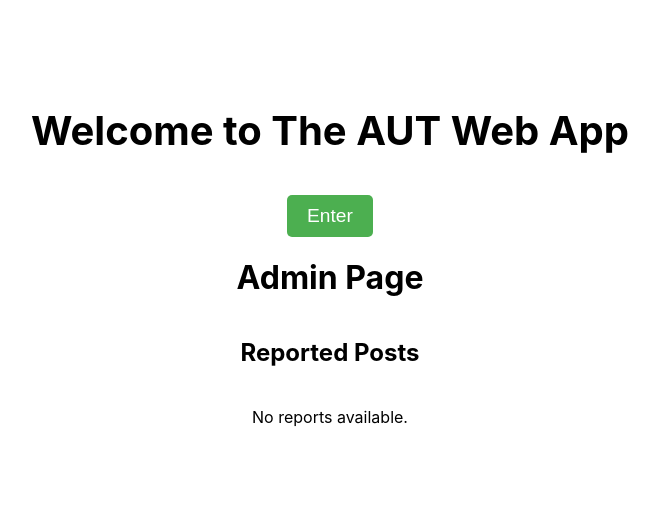
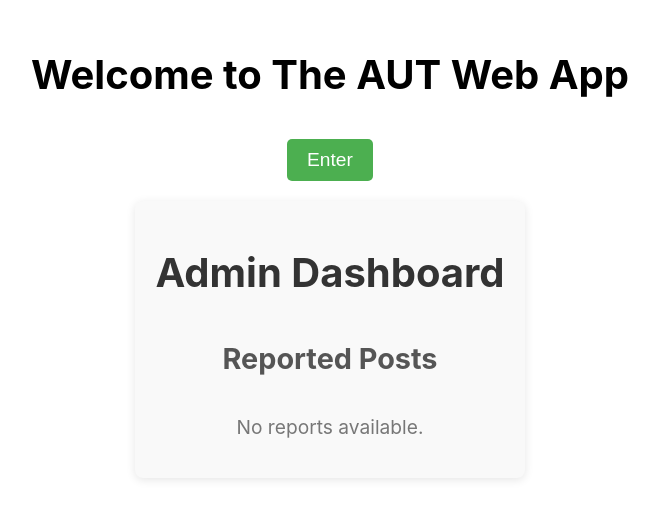
Before and after one commit to vst2213/AUT-Plus, a React (Create React App) app in the folder autplus/: page /admin in a window 1280 px wide. Shown: the part 139-658 px from the top of the page, without its empty margins (310-969 px from the left). Built offline with nearby package versions, Linux system fonts and the light colour scheme.

Commit message:
fixed the report function

```diff
--- /dev/null
+++ b/autplus/src/AdminPage.css
@@ -0,0 +1,48 @@
+.admin-container {
+  padding: 20px;
+  background-color: #f9f9f9; /* Light background for better contrast */
+  border-radius: 8px; /* Rounded corners */
+  box-shadow: 0 2px 10px rgba(0, 0, 0, 0.1); /* Subtle shadow */
+  max-width: 800px; /* Limit width for better readability */
+  margin: 20px auto; /* Center the container */
+}
+
+.admin-title {
+  font-size: 2.5rem; /* Larger title */
+  color: #333; /* Dark color for the title */
+  margin-bottom: 10px; /* Space below the title */
+}
+
+.reports-title {
+  font-size: 1.8rem; /* Subheading size */
+  color: #555; /* Slightly lighter color */
+  margin-bottom: 15px; /* Space below the subheading */
+}
+
+.no-reports {
+  font-size: 1.2rem; /* Slightly larger font for no reports message */
+  color: #777; /* Gray color for the message */
+  text-align: center; /* Center text */
+}
+
+.reports-list {
+  list-style-type: none; /* Remove bullet points */
+  padding: 0; /* Remove padding */
+}
+
+.report-item {
+  background-color: #fff; /* White background for list items */
+  border-radius: 5px; /* Rounded corners */
+  padding: 15px; /* Space inside list items */
+  margin-bottom: 10px; /* Space between list items */
+  box-shadow: 0 1px 5px rgba(0, 0, 0, 0.1); /* Light shadow for items */
+}
+
+.report-header {
+  font-weight: bold; /* Bold for user */
+}
+
+.report-comment {
+  margin-top: 5px; /* Space above comment */
+  color: #555; /* Lighter color for the comment */
+}
--- a/autplus/src/AdminPage.js
+++ b/autplus/src/AdminPage.js
@@ -1,20 +1,27 @@
-// AdminPage.js
 import React from "react";
 import { useReports } from "./ReportContext"; // Correct import
+import "./AdminPage.css"; // New CSS file for AdminPage styles
 
 const AdminPage = () => {
   const { reports } = useReports(); // Get the reports from context
 
   return (
     <div className="admin-container">
-      <h1>Admin Page</h1>
-      <h2>Reported Posts</h2>
+      <h1 className="admin-title">Admin Dashboard</h1>
+      <h2 className="reports-title">Reported Posts</h2>
       {reports.length === 0 ? (
-        <p>No reports available.</p>
+        <p className="no-reports">No reports available.</p>
       ) : (
-        <ul>
+        <ul className="reports-list">
           {reports.map((report, index) => (
-            <li key={index}>{report}</li> // Display reported posts
+            <li key={index} className="report-item">
+              <div className="report-header">
+                <strong>User:</strong> {report.user}
+              </div>
+              <div className="report-comment">
+                <strong>Comment:</strong> {report.comment}
+              </div>
+            </li>
           ))}
         </ul>
       )}
--- a/autplus/src/CommunityPage.js
+++ b/autplus/src/CommunityPage.js
@@ -8,7 +8,7 @@ const CommunityPage = () => {
   const [post, setPost] = useState("");
   const [darkMode, setDarkMode] = useState(false);
   const [isReported, setIsReported] = useState(false);
-  const { addReport } = useReports(); // Get addReport from context
+  const { addReport, reports } = useReports(); // Get addReport and reports from context
 
   // Load dark mode state from localStorage when the component mounts
   useEffect(() => {
@@ -36,6 +36,7 @@ const CommunityPage = () => {
   // Handle reporting a user
   const handleReport = (user, comment) => {
     addReport(user, comment); // Pass both user and comment
+    console.log("Current reports:", reports); // Debug log to show current reports
     setIsReported(true);
     setTimeout(() => {
       alert(`${user} has been reported for unwanted behavior.`);
--- a/autplus/src/ReportContext.js
+++ b/autplus/src/ReportContext.js
@@ -6,8 +6,7 @@ export const ReportProvider = ({ children }) => {
   const [reports, setReports] = useState([]);
 
   const addReport = (user, comment) => {
-    const newReport = { user, comment };
-    setReports((prevReports) => [...prevReports, newReport]);
+    setReports((prevReports) => [...prevReports, { user, comment }]);
   };
 
   return (
@@ -17,6 +16,4 @@ export const ReportProvider = ({ children }) => {
   );
 };
 
-export const useReports = () => {
-  return useContext(ReportContext);
-};
+export const useReports = () => useContext(ReportContext);
--- a/autplus/src/Reports.js
+++ b/autplus/src/Reports.js
@@ -1,24 +1,25 @@
 import React from "react";
-import { useReports } from "./ReportContext";
+import { useReports } from "./ReportContext"; // Use the hook
 
 const Reports = () => {
-  const { reports } = useReports(); // Access the reports array
+  const { reports } = useReports(); // Access reports via the hook
 
   return (
-    <div className="reports-container">
+    <div>
       <h2>Reported Comments</h2>
-      <div className="reports-list">
-        {reports.length === 0 ? (
-          <p>No reports available.</p>
-        ) : (
+      <ul>
+        {reports.length > 0 ? (
           reports.map((report, index) => (
-            <div key={index} className="report-item">
+            <li key={index}>
+              {/* Display the user and comment */}
               <strong>User:</strong> {report.user} <br />
               <strong>Comment:</strong> "{report.comment}"
-            </div>
+            </li>
           ))
+        ) : (
+          <p>No reported comments yet.</p>
         )}
-      </div>
+      </ul>
     </div>
   );
 };
```
